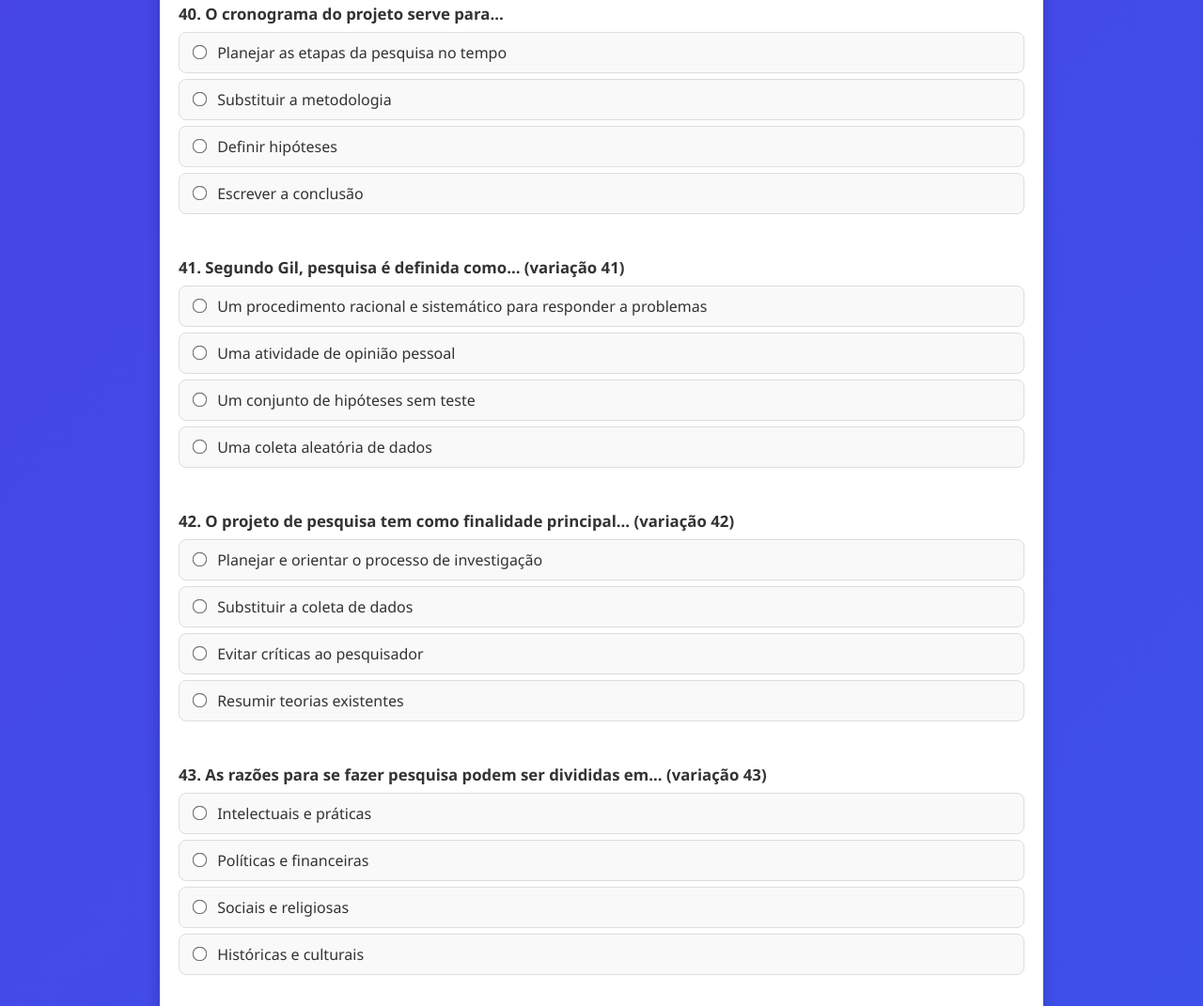
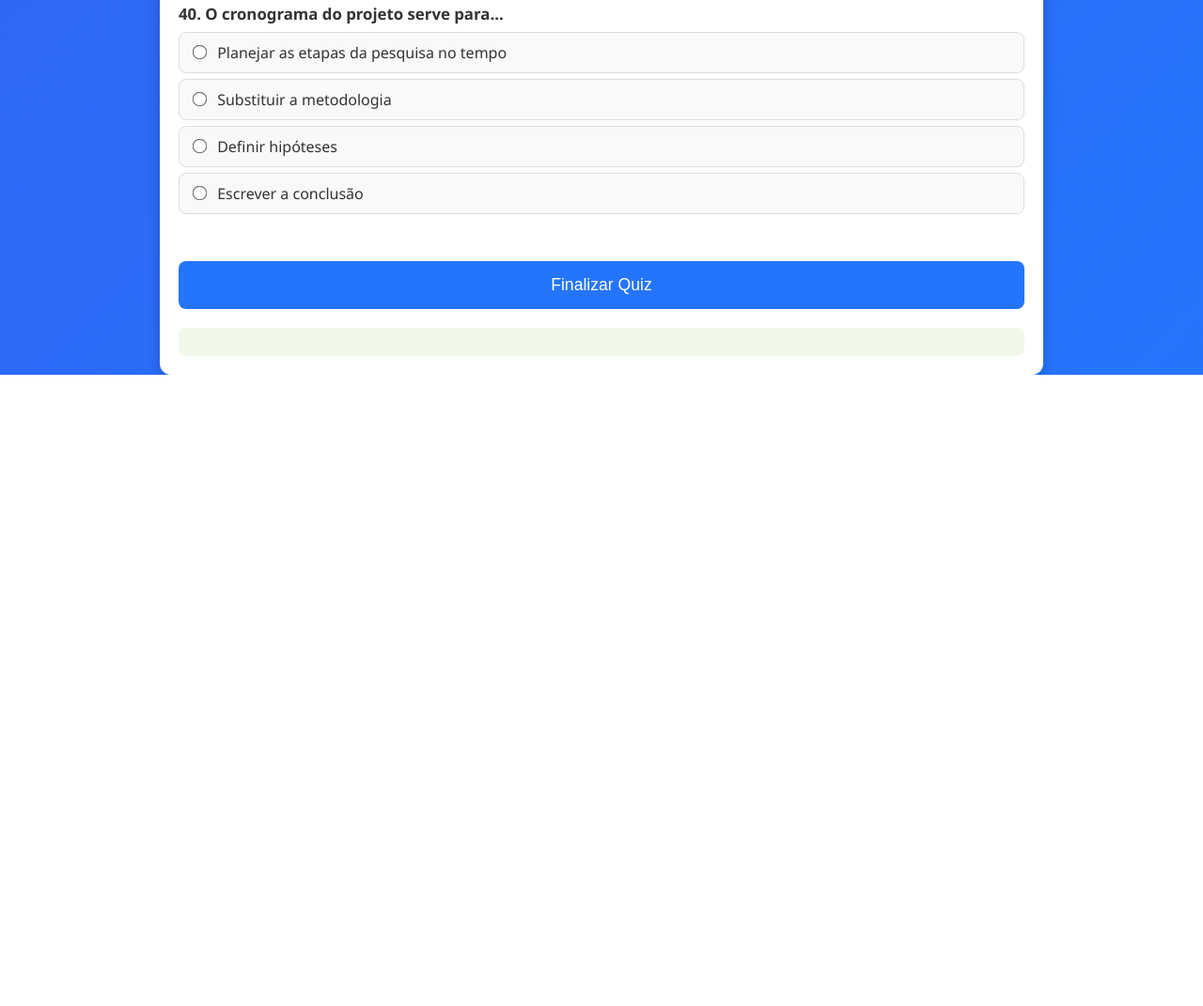
Before and after one commit to VH-00/ajudandoabella1, a plain HTML site: page index.html in a window 1280 px wide. Shown: the part 10688-11759 px from the top of the page at 94% size. After the commit the page ends 11087 px from the top, so only its background shows below. Drawn offline with Linux system fonts and the light colour scheme.

Commit message:
Update index.html

```diff
--- a/index.html
+++ b/index.html
@@ -168,7 +168,7 @@
 
 
     // Preenche até 70 duplicando/variando para simulação
-    while (questions.length < 70) {
+    while (questions.length < 40) {
       let base = questions[questions.length % 10];
       questions.push({
         question: base.question + " (variação " + (questions.length+1) + ")",
```
